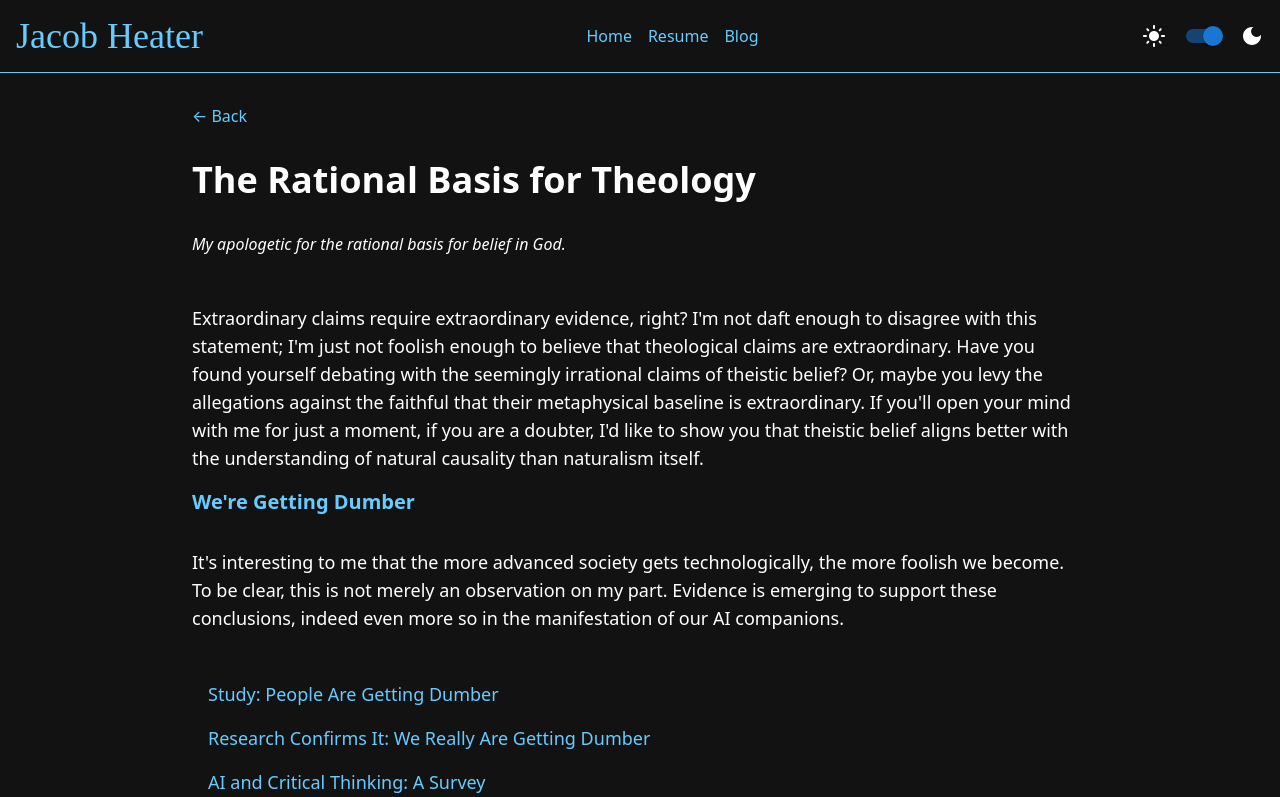
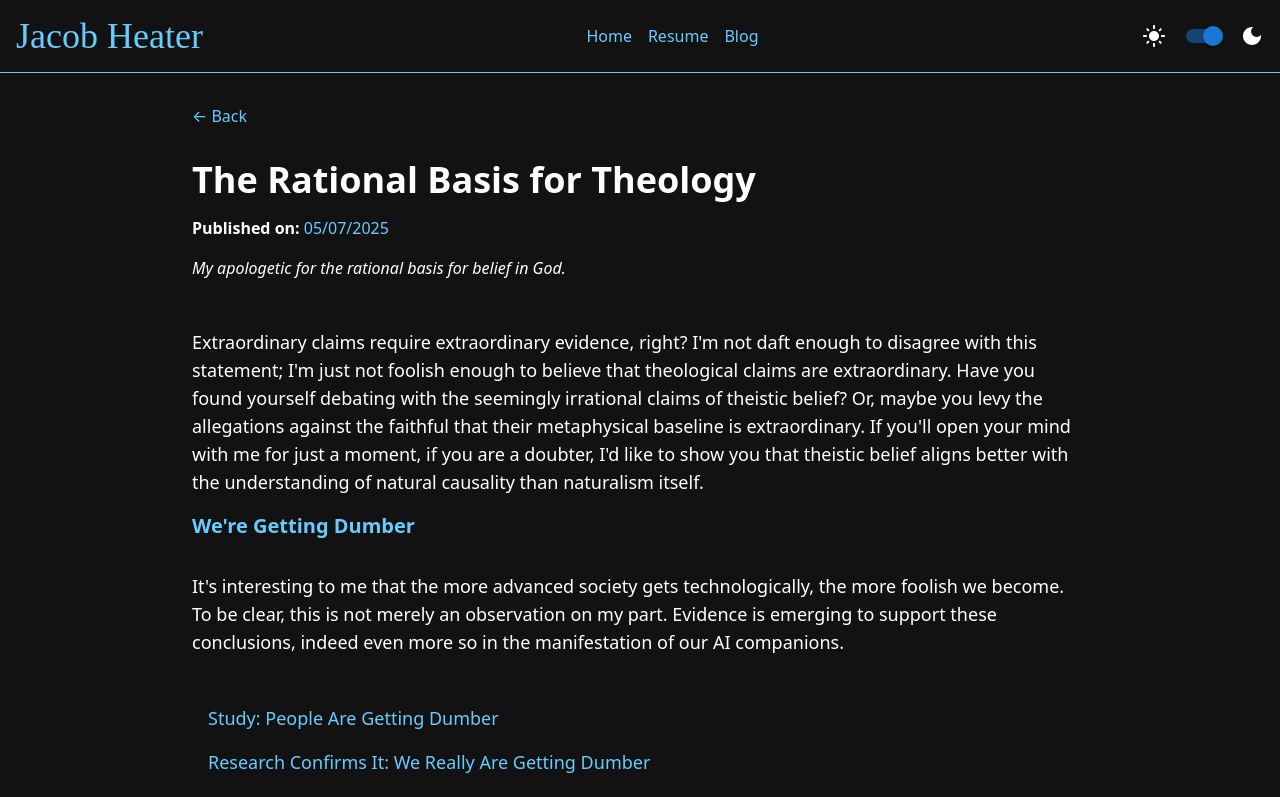
Before and after one commit to JacobHeater/jacobheater.github.io, a Next.js app: page /blog/theology/rational-theology in a window 1280 px wide. Shown: the top 797 px of the page. Built offline with nearby package versions, Linux system fonts and the light colour scheme; a web font is replaced by a local one.

Commit message:
fix: Adjust blog title and publication date layout for improved readability

```diff
--- a/src/app/blog/components/blog-renderer.tsx
+++ b/src/app/blog/components/blog-renderer.tsx
@@ -56,7 +56,17 @@ export function BlogRenderer({ blog, className, subTree }: BlogRendererProps) {
             &larr; Back
           </Link>
         </div>
-        <div className="text-4xl font-bold mb-8">{blog.title}</div>
+        <div className="text-4xl font-bold mb-4">{blog.title}</div>
+        <div className="mb-4">
+          <span className="font-bold">Published on:&nbsp;</span>
+          <span className="text-[var(--accent)]">
+            {blog.date.toLocaleDateString('en-US', {
+              year: 'numeric',
+              month: '2-digit',
+              day: '2-digit',
+            })}
+          </span>
+        </div>
         {blog.description && <p className="mb-8 italic">{blog.description}</p>}
         <div className="prose flex flex-col break-words">
           {content === null ? (
```
